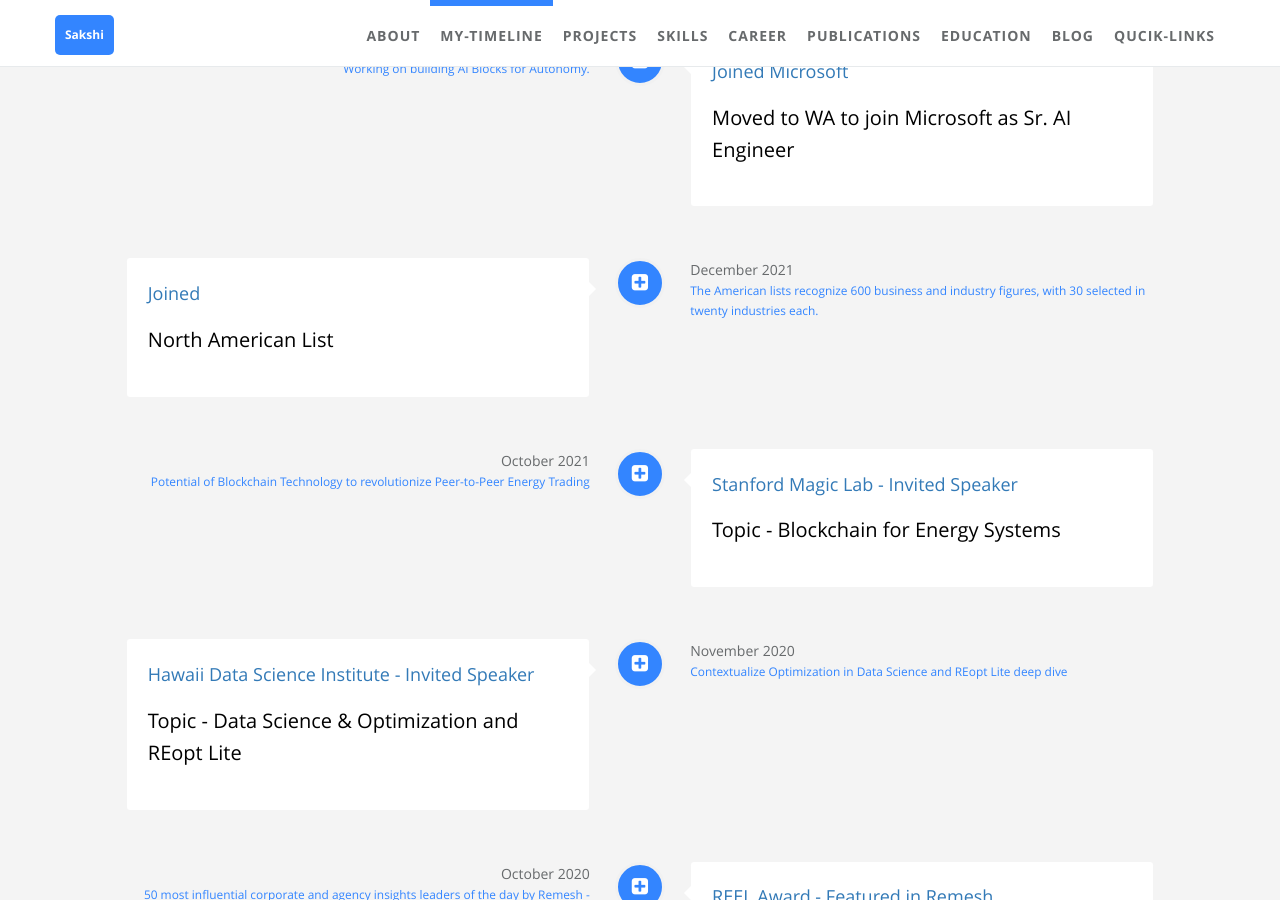
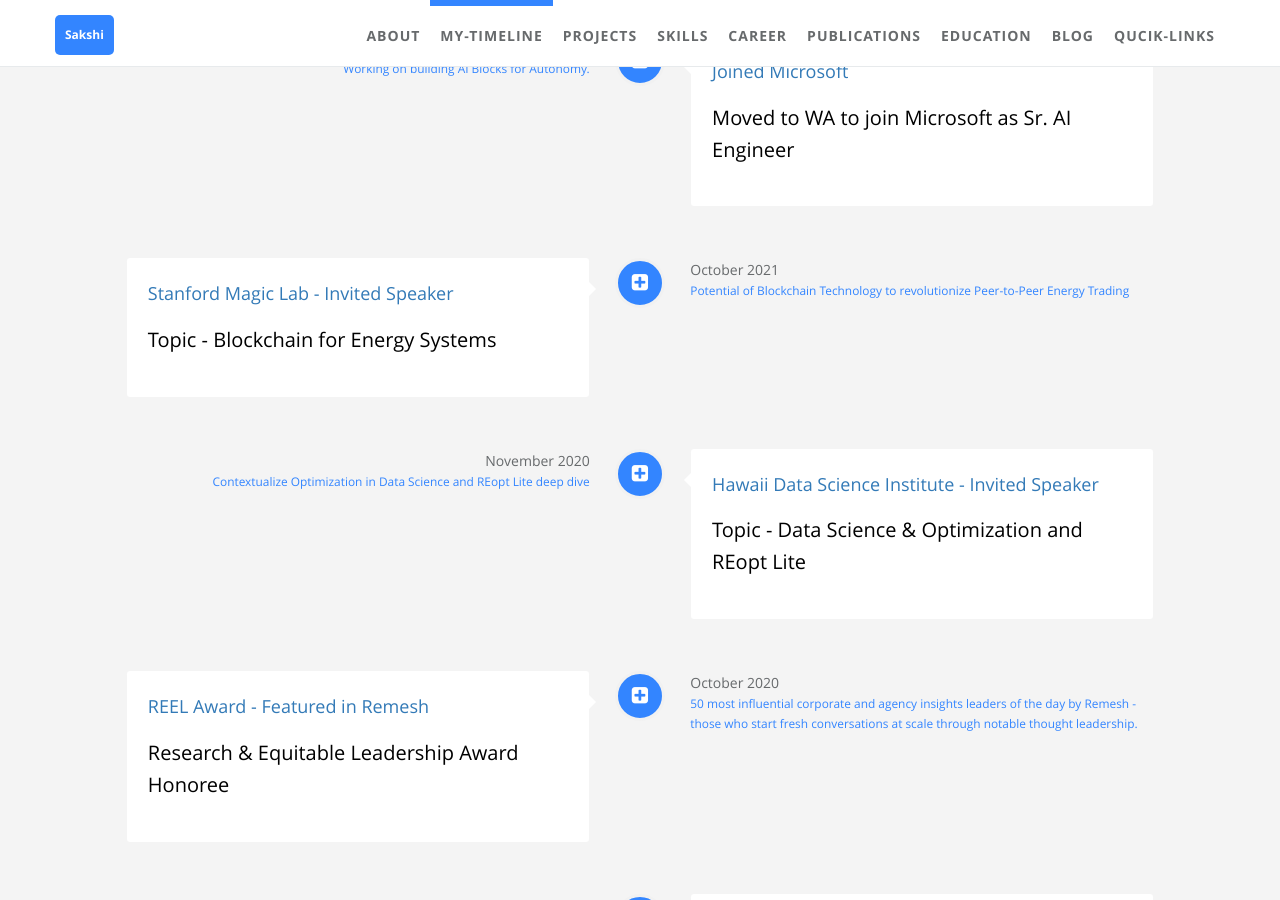
Before and after one commit to sakshi-mishra/sakshi-mishra.github.io, a Jekyll site: the page built from index.html, in a window 1280 px wide and 900 px high, scrolled down 1529 px. Built offline with Jekyll 4.4.1, drawn with Linux system fonts in a browser that asks for light colours.

Commit message:
correction

```diff
--- a/_data/index/my-timeline.yml
+++ b/_data/index/my-timeline.yml
@@ -28,22 +28,6 @@
     i18n: company_a_date
   job:
     detail: Working on building AI Blocks for Autonomy.
-    i18n: company_a_job
-  icon: fa-plus-square
-  present: false
-
-- name:
-    detail: Joined
-    i18n: company_a
-    url: https://www.forbes.com/profile/sakshi-mishra/?sh=579797de49fb
-  desc:
-    detail: North American List
-    i18n: company_a_desc
-  date:
-    detail: December 2021
-    i18n: company_a_date
-  job:
-    detail: The American lists recognize 600 business and industry figures, with 30 selected in twenty industries each.
     i18n: company_a_job
   icon: fa-plus-square
   present: false
```
